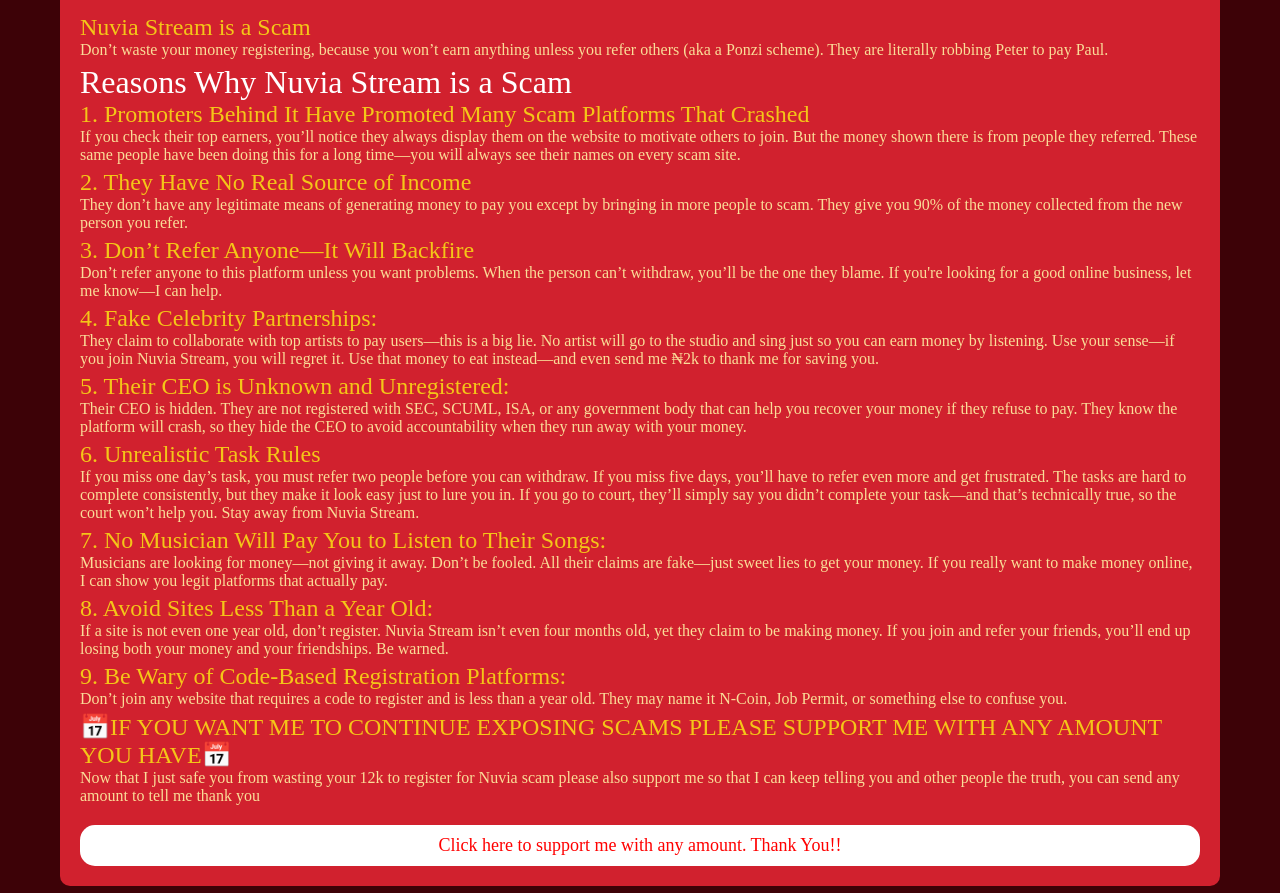
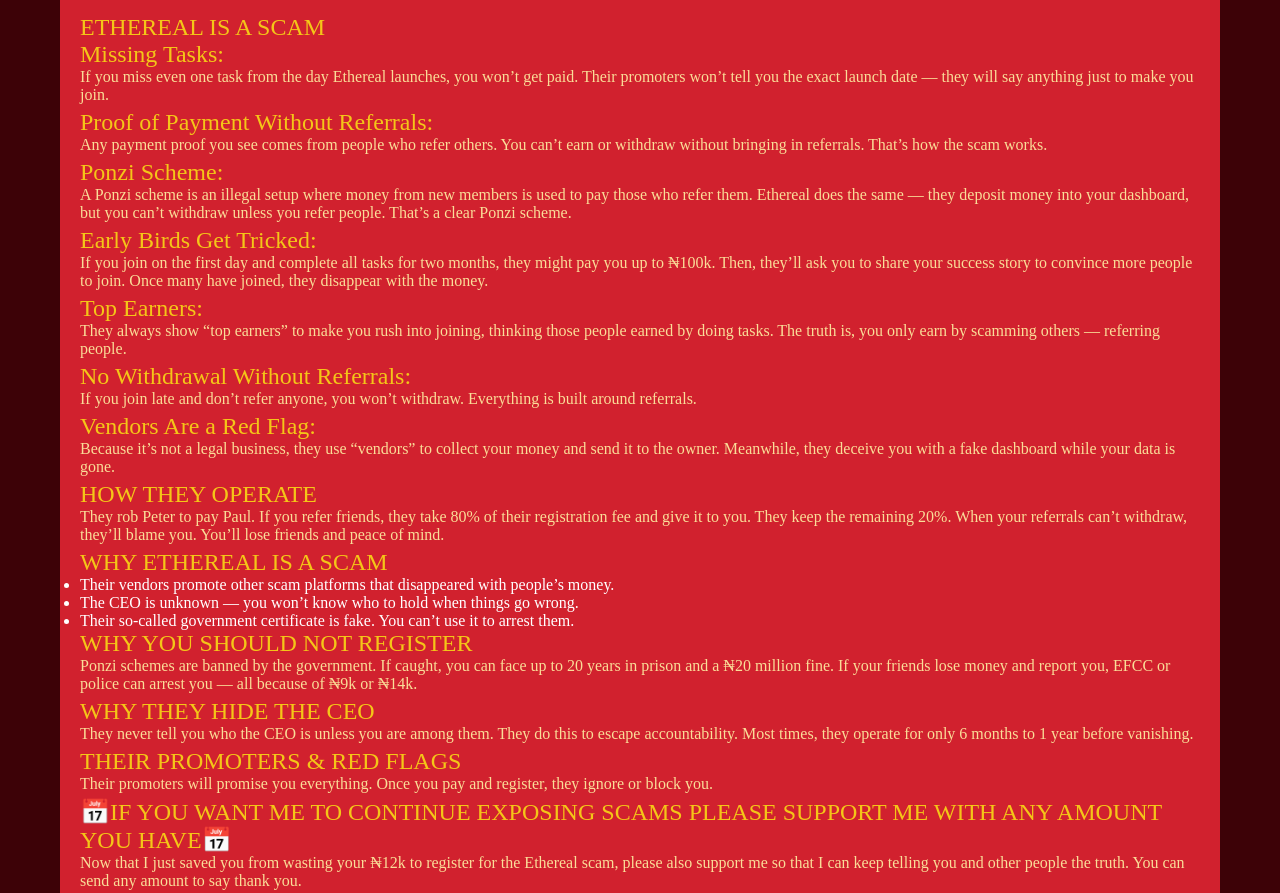
Before and after one commit to ubonggpeter/newniche, a plain HTML site: page Review.html in a window 1280 px wide. Shown: the part 1360-2253 px from the top of the page. Drawn offline with Linux system fonts and the light colour scheme; a web font is replaced by a local one.

Commit message:
Review.html

```diff
--- a/Review.html
+++ b/Review.html
@@ -224,62 +224,62 @@
   setInterval(autoSlide, 3000); // Change slide every 3 seconds
 </script>
 
-        <!-- About Section -->
+<!-- About Section -->
 <div class="about-section">
 
     <h2>IF YOU DON’T READ THIS, THEY WILL KEEP SCAMMING YOU IN THIS ONLINE SPACE.</h2>
 
     <img src="scam-alert.jpg" alt="scam-alert" class="about-image">
 
-<h2>Nuvia Stream is a Scam</h2>
-<p>Don’t waste your money registering, because you won’t earn anything unless you refer others (aka a Ponzi scheme). They are literally robbing Peter to pay Paul.
-</p>
+<h2>ETHEREAL IS A SCAM</h2>
 
-<h1>Reasons Why Nuvia Stream is a Scam
-</h1>
+<h2>Missing Tasks:</h2>
+<p>If you miss even one task from the day Ethereal launches, you won’t get paid. Their promoters won’t tell you the exact launch date — they will say anything just to make you join.</p>
 
-<h2>1. Promoters Behind It Have Promoted Many Scam Platforms That Crashed
-</h2>
-<p>If you check their top earners, you’ll notice they always display them on the website to motivate others to join. But the money shown there is from people they referred. These same people have been doing this for a long time—you will always see their names on every scam site.
-</p>
+<h2>Proof of Payment Without Referrals:</h2>
+<p>Any payment proof you see comes from people who refer others. You can’t earn or withdraw without bringing in referrals. That’s how the scam works.</p>
 
-<h2>2. They Have No Real Source of Income</h2>
-<p>They don’t have any legitimate means of generating money to pay you except by bringing in more people to scam. They give you 90% of the money collected from the new person you refer.
-</p>
+<h2>Ponzi Scheme:</h2>
+<p>A Ponzi scheme is an illegal setup where money from new members is used to pay those who refer them. Ethereal does the same — they deposit money into your dashboard, but you can’t withdraw unless you refer people. That’s a clear Ponzi scheme.</p>
 
-<h2>3. Don’t Refer Anyone—It Will Backfire</h2>
-<p>Don’t refer anyone to this platform unless you want problems. When the person can’t withdraw, you’ll be the one they blame. If you're looking for a good online business, let me know—I can help.
-</p>
+<h2>Early Birds Get Tricked:</h2>
+<p>If you join on the first day and complete all tasks for two months, they might pay you up to ₦100k. Then, they’ll ask you to share your success story to convince more people to join. Once many have joined, they disappear with the money.</p>
 
-<h2>4. Fake Celebrity Partnerships:</h2>
-<p>They claim to collaborate with top artists to pay users—this is a big lie. No artist will go to the studio and sing just so you can earn money by listening. Use your sense—if you join Nuvia Stream, you will regret it. Use that money to eat instead—and even send me ₦2k to thank me for saving you.
-</p>
+<h2>Top Earners:</h2>
+<p>They always show “top earners” to make you rush into joining, thinking those people earned by doing tasks. The truth is, you only earn by scamming others — referring people.</p>
 
-<h2>5. Their CEO is Unknown and Unregistered:</h2>
-<p>Their CEO is hidden. They are not registered with SEC, SCUML, ISA, or any government body that can help you recover your money if they refuse to pay. They know the platform will crash, so they hide the CEO to avoid accountability when they run away with your money.
-</p>
+<h2>No Withdrawal Without Referrals:</h2>
+<p>If you join late and don’t refer anyone, you won’t withdraw. Everything is built around referrals.</p>
 
-<h2>6. Unrealistic Task Rules</h2>
-<p>If you miss one day’s task, you must refer two people before you can withdraw. If you miss five days, you’ll have to refer even more and get frustrated. The tasks are hard to complete consistently, but they make it look easy just to lure you in. If you go to court, they’ll simply say you didn’t complete your task—and that’s technically true, so the court won’t help you. Stay away from Nuvia Stream.
-</p>
+<h2>Vendors Are a Red Flag:</h2>
+<p>Because it’s not a legal business, they use “vendors” to collect your money and send it to the owner. Meanwhile, they deceive you with a fake dashboard while your data is gone.</p>
 
-<h2>7. No Musician Will Pay You to Listen to Their Songs:</h2>
-<p>Musicians are looking for money—not giving it away. Don’t be fooled. All their claims are fake—just sweet lies to get your money. If you really want to make money online, I can show you legit platforms that actually pay.
-</p>
+<h2>HOW THEY OPERATE</h2>
+<p>They rob Peter to pay Paul. If you refer friends, they take 80% of their registration fee and give it to you. They keep the remaining 20%. When your referrals can’t withdraw, they’ll blame you. You’ll lose friends and peace of mind.</p>
 
-<h2>8. Avoid Sites Less Than a Year Old:</h2>
-<p>If a site is not even one year old, don’t register. Nuvia Stream isn’t even four months old, yet they claim to be making money. If you join and refer your friends, you’ll end up losing both your money and your friendships. Be warned.
-</p>
+<h2>WHY ETHEREAL IS A SCAM</h2>
+<ul>
+<li>Their vendors promote other scam platforms that disappeared with people’s money.</li>
+<li>The CEO is unknown — you won’t know who to hold when things go wrong.</li>
+<li>Their so-called government certificate is fake. You can’t use it to arrest them.</li>
+</ul>
 
-<h2>9. Be Wary of Code-Based Registration Platforms:</h2>
-<p>Don’t join any website that requires a code to register and is less than a year old. They may name it N-Coin, Job Permit, or something else to confuse you.
-</p>
+<h2>WHY YOU SHOULD NOT REGISTER</h2>
+<p>Ponzi schemes are banned by the government. If caught, you can face up to 20 years in prison and a ₦20 million fine.
+If your friends lose money and report you, EFCC or police can arrest you — all because of ₦9k or ₦14k.</p>
+
+<h2>WHY THEY HIDE THE CEO</h2>
+<p>They never tell you who the CEO is unless you are among them. They do this to escape accountability. Most times, they operate for only 6 months to 1 year before vanishing.</p>
+
+<h2>THEIR PROMOTERS & RED FLAGS</h2>
+<p>Their promoters will promise you everything. Once you pay and register, they ignore or block you.</p>
 
 <h2>📅IF YOU WANT ME TO CONTINUE EXPOSING SCAMS PLEASE SUPPORT ME WITH ANY AMOUNT YOU HAVE📅</h2>
-<p>Now that I just safe you from wasting your 12k to register for Nuvia scam please also support me so that I can keep telling you and other people the truth, you can send any amount to tell me thank you</p>
+<p>Now that I just saved you from wasting your ₦12k to register for the Ethereal scam, please also support me so that I can keep telling you and other people the truth. You can send any amount to say thank you.</p>
 
     <button onclick="openRegisterModal()">Click here to support me with any amount. Thank You!!</button> <!-- Open Register Modal -->
 </div>
+
 
 <div class="about-section">
 
```
